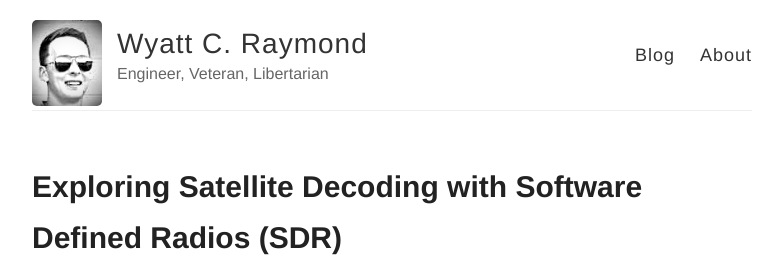
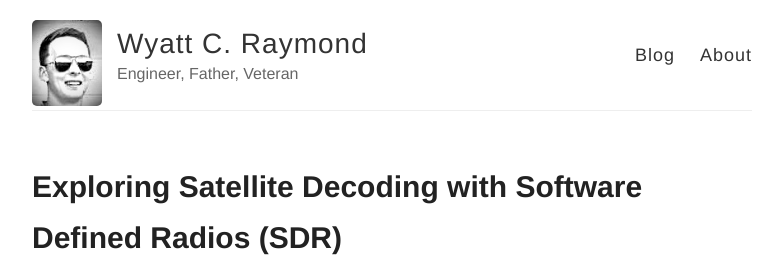
Before and after one commit to rockinraymond/wyattcraymond, a Jekyll site: the page built from index.html, in a window 1280 px wide. Shown: the top 257 px of the page, without its empty margins (248-1031 px from the left). Built offline with Jekyll 4.4.1, drawn with Linux system fonts in a browser that asks for light colours.

Commit message:
Update _config.yml

```diff
--- a/_config.yml
+++ b/_config.yml
@@ -6,7 +6,7 @@
 name: Wyatt C. Raymond
 
 # Short bio or description (displayed in the header)
-description: Engineer, Veteran, Libertarian
+description: Engineer, Father, Veteran
 
 # URL of your avatar or profile pic (you could use your GitHub profile pic)
 avatar: https://raw.githubusercontent.com/rockinraymond/wyattcraymond/main/images/wyatt%20logo.jpg
```
